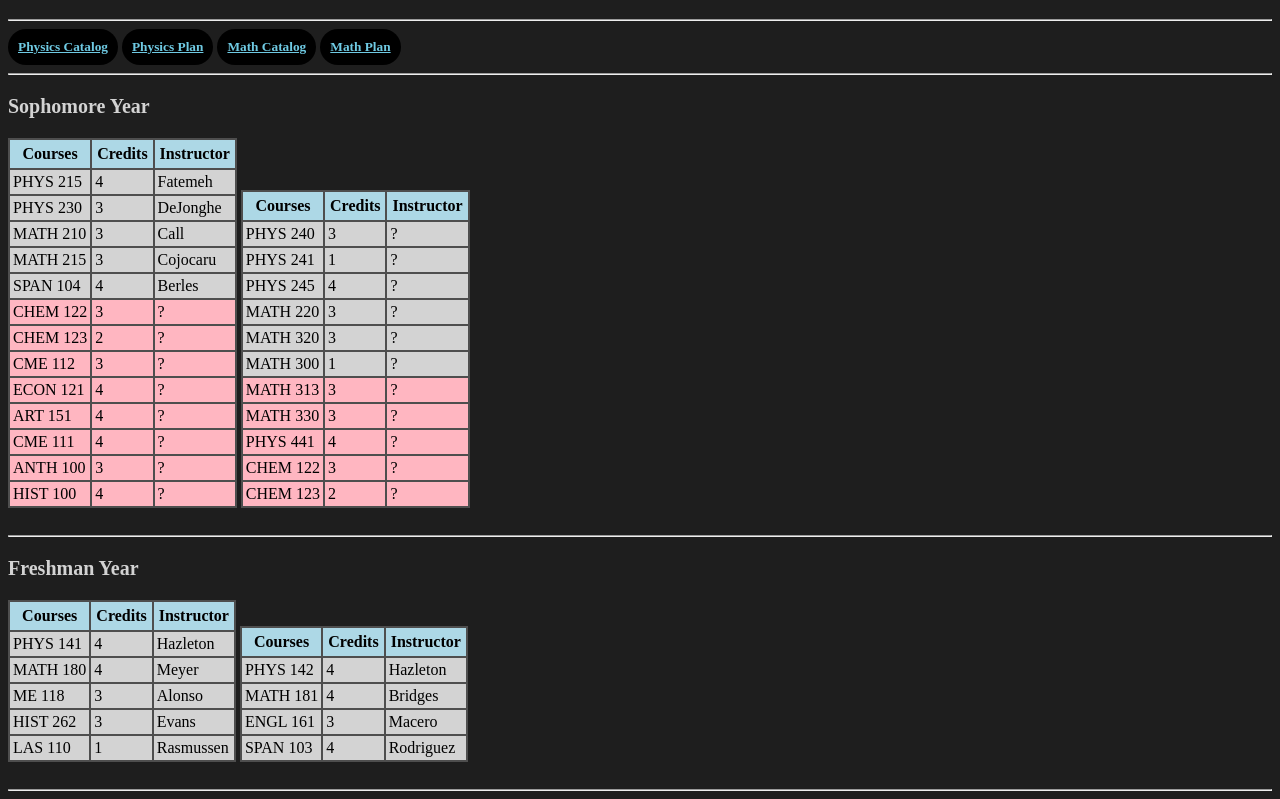
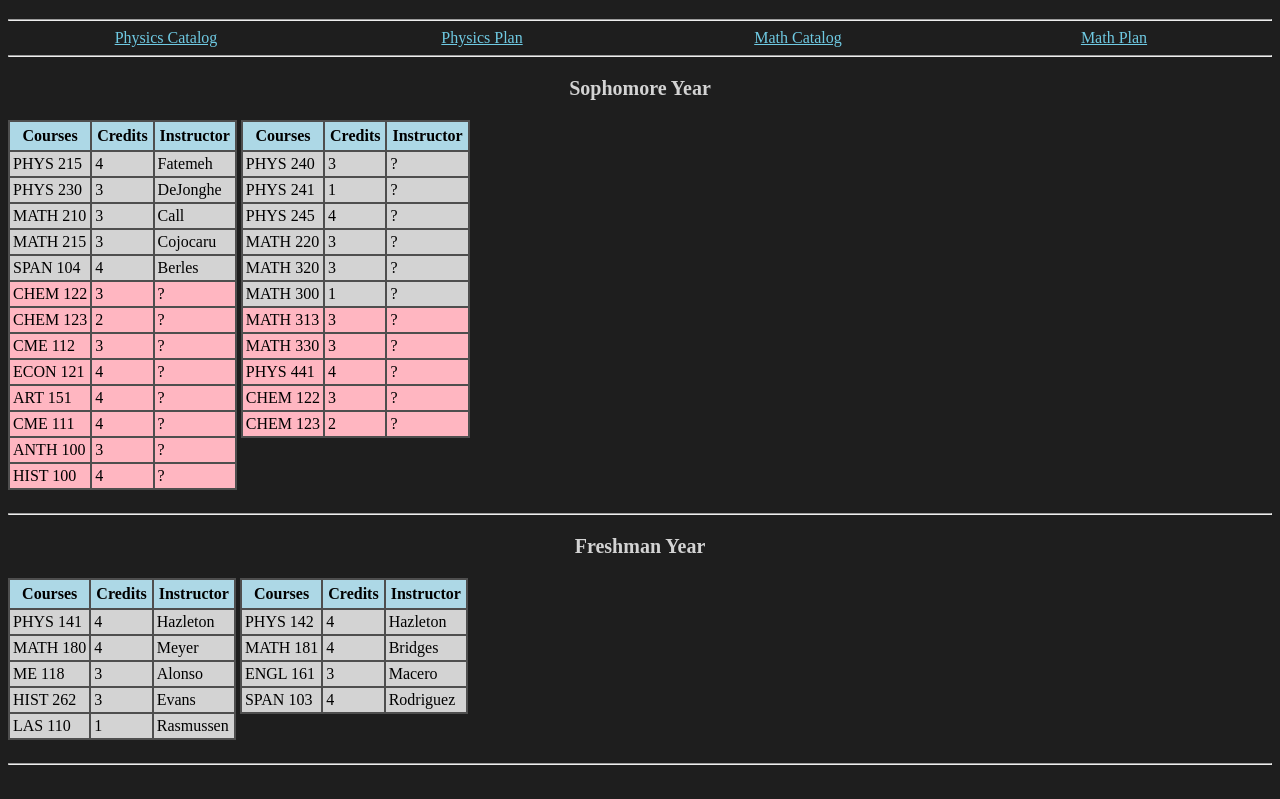
Before and after one commit to KalibMcEuen/Website, a plain HTML site: page schedule.html in a window 1280 px wide. Shown: the part 61-860 px from the top of the page. After the commit the page ends 834 px from the top, so only its background shows below. Drawn offline with Linux system fonts and the light colour scheme.

Commit message:
centering and aligning

```diff
--- a/schedule.html
+++ b/schedule.html
@@ -6,37 +6,39 @@
     <title>Scheduler</title>
     <link rel="stylesheet" href="schedulestyle.css">
   </head>
-  <body onload="">
+  <body>
     <h1>Courses</h1>
     <hr>
-    <button class="linkButton">
-      <a
+    <div class="uic-links">
+      <div class="phys-cat">
+        <a class="link"
           href="https://catalog.uic.edu/ucat/course-descriptions/phys/"
           target="_blank"
           class="link"
         >Physics Catalog</a>
-    </button>
-    <button class="linkButton">
+      </div>
+      <div class="phys-plan">
         <a
           href="https://catalog.uic.edu/ucat/colleges-depts/liberal-arts-sciences/phys/bs-phys/"
           target="_blank"
           class="link"
         >Physics Plan</a>
-    </button>
-    <button class="linkButton">
+      </div>
+      <div class="math-cat">
         <a
           href="https://catalog.uic.edu/ucat/course-descriptions/math/"
           target="_blank"
           class="link"
         >Math Catalog</a>
-    </button>
-    <button class="linkButton">
+      </div>
+      <div class="math-plan">
         <a
           href="https://catalog.uic.edu/ucat/colleges-depts/liberal-arts-sciences/mscs/bs-math/"
           target="_blank"
           class="link"
         >Math Plan</a>
-    </button>
+      </div>
+    </div>
     <hr>
     <p>Sophomore Year</p>
     <div class="sophomore">
--- a/schedulestyle.css
+++ b/schedulestyle.css
@@ -11,9 +11,11 @@ p {
   color: lightgray;
   font-size: 20px;
   font-weight: bold;
+  text-align: center;
 }
 
 table {
+  vertical-align: top;
   align-content: center;
   background-color: rgb(78, 78, 78);
   margin-bottom: 15px;
@@ -59,22 +61,23 @@ button:active {
   opacity: 0.5;
 }
 
-.linkButton {
-  padding: 10px;
+.link {
+  text-align: center;
+  display: block;
+  color: rgba(111,202,227,255);
 }
 
-.link {
-  color: rgba(111,202,227,255)
+a {
 }
-
-/* .fall {
-  float: left;
-}
-
-.spring {
-  float: right;
-} */
 
 input {
   width: 100px;
 }
+
+.uic-links {
+  display: grid;
+  grid-template-columns: 25% 25% 25% 25%;
+}
+
+.phys-cat, .phys-plan, .math-cat, .math-plan {
+}
```
Lines whose indentation alone changed are shown as unchanged.
